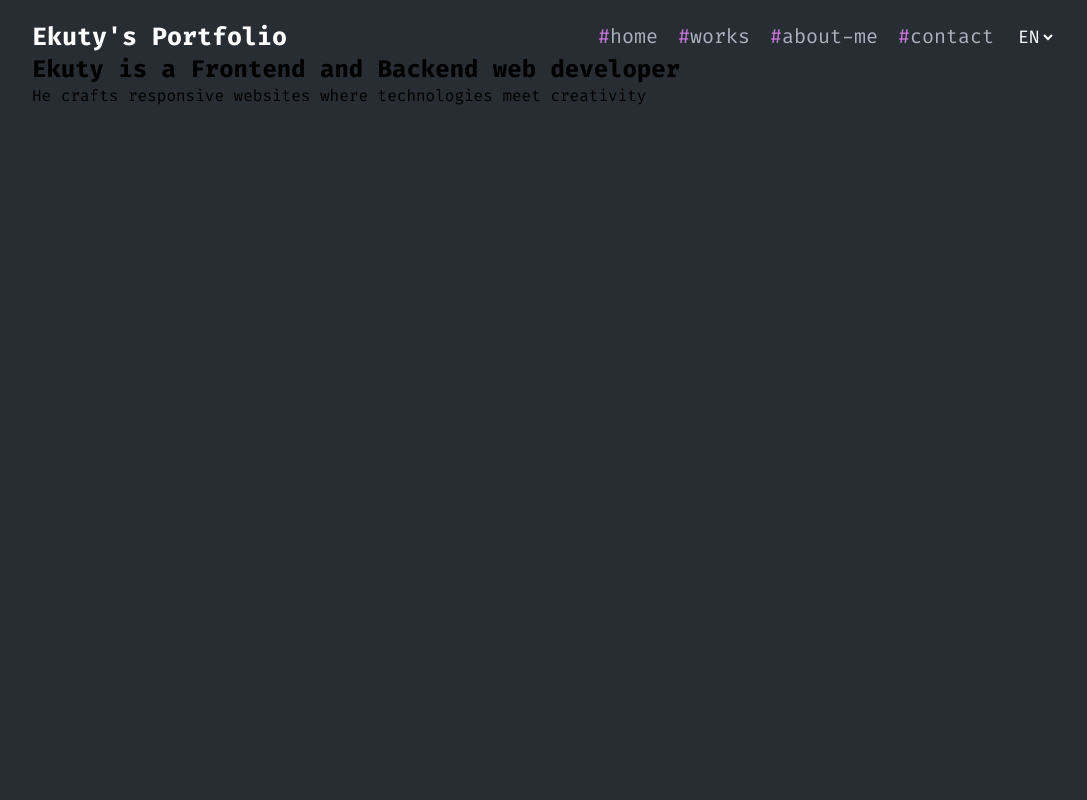
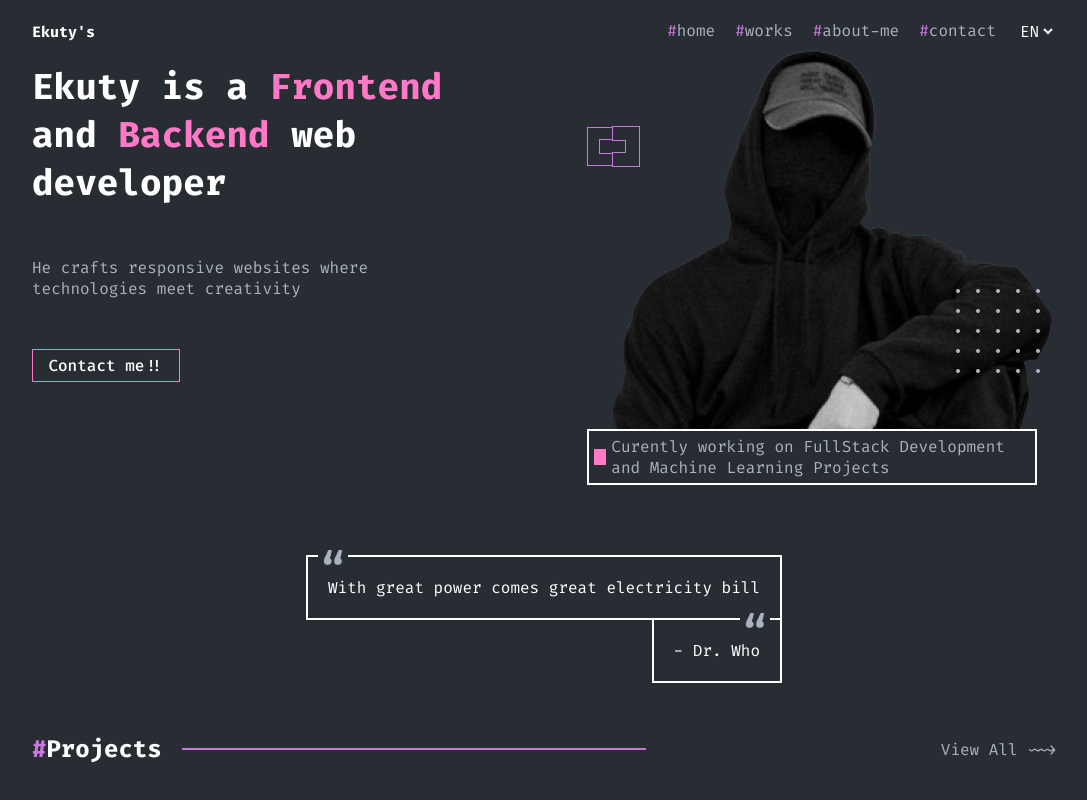
Before and after one commit to ekutyebu/Ekuty-Portfolio, a Django app: page / in a window 1280 px wide. Shown: the whole page, without its empty margins (96-1183 px from the left). Run offline with Django 5.2, Linux system fonts and the light colour scheme.

Commit message:
home section complete

```diff
--- a/portfolio/static/styles/style.css
+++ b/portfolio/static/styles/style.css
@@ -15,6 +15,7 @@
 a {
   text-decoration: none;
   color: #ABB2BF;
+  transition: color 0.1s ease-in-out;
 }
 
 a:hover {
@@ -29,13 +30,13 @@
     border: none;
     background: none;
     color: #fff;
-    font-size: 18px;
+    font-size: 16px;
     cursor: pointer;
   }
 
   select:hover {
     color: #C778DD;
-    transition: color 0.3s ease-in-out;
+    transition: color 0.1s ease-in-out;
   }
 
 
@@ -59,7 +60,7 @@
 .logo {
   color: #fff;
   font-weight: 700;
-  font-size: 25px;
+  font-size: 15px;
 }
 
 .harsh-style {
@@ -119,11 +120,124 @@
   position: relative;
 }
 
+/* Home section styling */
+.home-left-top {
+  font-size: 1.5rem;
+  color: #fff;
+  margin-top: 20px;
+  margin-bottom: 20px;
+  max-width: 450px;
+}
+.message-pink {
+  color: #FF79C6;
+}
+.message-top {
+  margin-bottom: 50px;
+}
+.text-grey {
+  font-size: 16px;
+  color: #ABB2BF;
+  margin-bottom: 50px;
+}
+
+.text-grey-1 {
+  font-size: 16px;
+  color: #ABB2BF;
+}
+.contact-btn {
+  display: none;
+}
+
+.text-box {
+  position: relative;
+  border: solid 2px #fff;
+  padding: 20px;
+}
+
+.text-author {
+  position: relative;
+  border: solid 2px #fff;
+  padding: 20px;
+  border-top: none;
+}
+
+.img-man {
+  width: 100%;
+  min-width: 150px;
+  max-width: 469px;
+  height: auto;
+}
+
+.home-right-bottom {
+  border: solid 2px #fff;
+  padding: 5px;
+  min-width: 150px;
+  max-width: 450px;
+  height: auto;
+  display: flex;
+  align-items: center;
+  margin-top: -5px;
+  margin-bottom: 30px;
+}
+
+.pink-box {
+  width: 20px;
+  height: 16px;
+  background-color: #FF79C6;
+  margin-right: 5px;
+  /* border: solid 1px #FF79C6; */
+}
+
+.home-bottom {
+  display: none;
+  color: #fff;
+}
+
+.double-quote {
+  position: absolute;
+  top: -10px;
+  left: 10px;
+  width: 30px;
+  height: auto;
+}
+
+.double-quote-1 {
+  position: absolute;
+  top: -10px;
+  right: 10px;
+  width: 30px;
+}
+
+/* Works section styles */
+.works-container {
+  color: #fff;
+  display: flex;
+  align-items: center;
+  justify-content: space-between;
+  margin-top: 50px;
+  margin-bottom: 30px;
+}
+.works-heading {
+  display: flex;
+  align-items: center;
+  color: #fff;
+  width: 60%;
+}
+
+.works-line {
+  width: 80%;
+  min-width: 10px;
+  height: 2px;
+  background-color: #C778DD;
+  margin-left: 20px;
+}
+
+/* Responsive styling */
 @media only screen and (min-width: 769px) {
   .nav-links {
     display: block;
-    position: static;
-    font-size: 20px;
+    position: sticky;
+    font-size: 16px;
     padding: 0;
   }
 
@@ -135,4 +249,41 @@
     display: flex;
     gap: 20px;
   }
+
+  /* home section styling */
+  .home-top {
+    display: flex;
+    justify-content: space-between;
+    align-items: top;
+
+  }
+  .contact-btn {
+    display: block;
+    border: solid 1px #FF79C6;
+    color: #fff;
+    font-size: 16px;
+    font-weight: 500;
+    width: 148px;
+    padding-top: 5px;
+    padding-bottom: 5px;
+    text-align: center;
+    cursor: pointer;
+    transition: background 0.1s ease-in-out;
+  }
+
+  .contact-btn:hover {
+    background: #6b5964;
+  }
+
+  .home-bottom {
+    display: flex;
+    flex-direction: column;
+    align-items: end;
+  }
+
+  .home-bottom-center {
+    display: flex;
+    justify-content: center;
+    margin-top: 40px;
+  }
 }
--- a/portfolio/templates/index.html
+++ b/portfolio/templates/index.html
@@ -11,7 +11,7 @@
     <nav id="navbar">
       {% block navbar %}
       <div class="nav-container">
-        <div class="logo">Ekuty's Portfolio</div>
+        <div class="logo">Ekuty's</div>
         <div class="hamb-btn">
           <div class="nav-open" id="nav-open">
             <img class="nav-icon-img" src="{% static 'images/nav-open.png' %}" alt="Menu">
@@ -48,16 +48,51 @@
 
     <main id="content">
       {% block content %}
+      {% comment %} Home section {% endcomment %}
       <section id="home">
         <div class="home-container">
             <div class="home-top">
                 <div class="home-left-top">
                     <h1 class="message-top">Ekuty is a <span class="message-pink">Frontend</span> and <span class="message-pink">Backend</span> web developer</h1>
                     <p class="text-grey">He crafts responsive websites where technologies meet creativity</p>
+                    <a href="#contact" class="contact-btn">Contact me!!</a>
                 </div>
-                <div class="home-right-top"></div>
+                <div class="home-right-top">
+                    <div class="home-right-t">
+                        {% comment %} <img src="{% static 'images/wire.png' %}" alt="" class="img-wire"> {% endcomment %}
+                        <img src="{% static 'images/man.png' %}" alt="Ekuty's image" class="img-man">
+                        {% comment %} <img src="{% static 'images/dot.png' %}" alt="" class="img-dot"> {% endcomment %}
+                    </div>
+                    <div class="home-right-bottom">
+                        <div class="pink-box"></div>
+                        <p class="text-grey-1">Curently working on <span class="text-white">FullStack Development</span> and <span class="text-white">Machine Learning</span> Projects</p>
+                    </div>
+                </div>
             </div>
-            <div class="home-bottom"></div>
+            <div class="home-bottom-center">
+              <div class="home-bottom">
+                <div class="text-box">
+                    <img src="{% static 'images/double_quote.png' %}" alt="" class="double-quote">
+                    <p class="text">With great power comes great electricity bill</p>
+                </div>
+                <div class="text-author">
+                  <img src="{% static 'images/double_quote.png' %}" alt="" class="double-quote-1">
+                  <p class="text-author-stl">- Dr. Who</p>
+                </div>
+            </div>
+            </div>
+        </div>
+      </section>
+      {% comment %} works section {% endcomment %}
+      <section id="works">
+        <div class="works-container">
+          <div class="works-heading">
+            <h1 class="works-h"><span class="harsh-style">#</span>Projects</h1>
+            <div class="works-line"></div>
+          </div>
+          <div class="works-more">
+            <a href="#" class="works-more-link">View All ~~&gt;</a>
+          </div>
         </div>
       </section>
       {% endblock %}
```
Also changed, not shown: portfolio/static/images/dot.png (added), portfolio/static/images/double_quote.png (added), portfolio/static/images/man.png (added), portfolio/static/images/wire.png (added).
